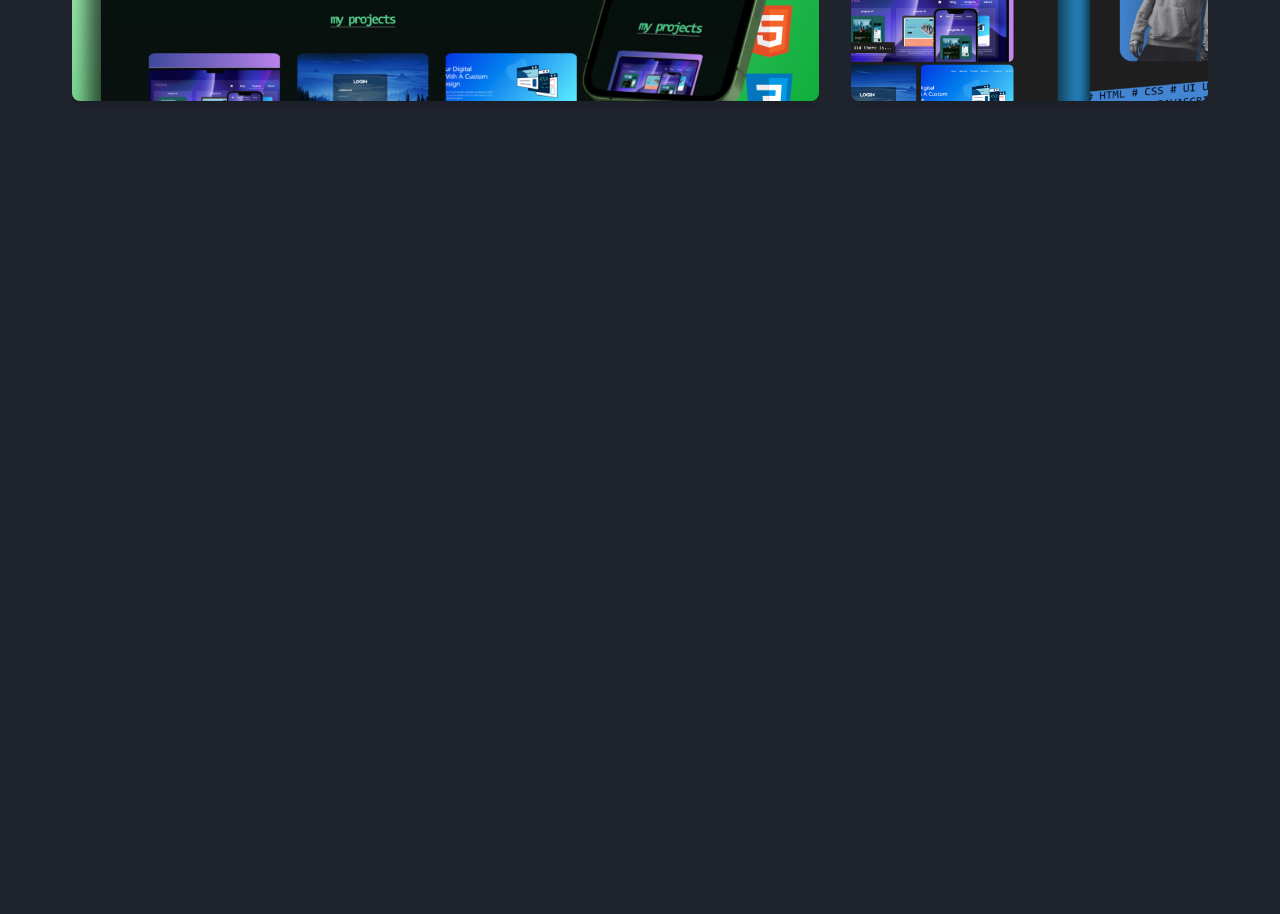
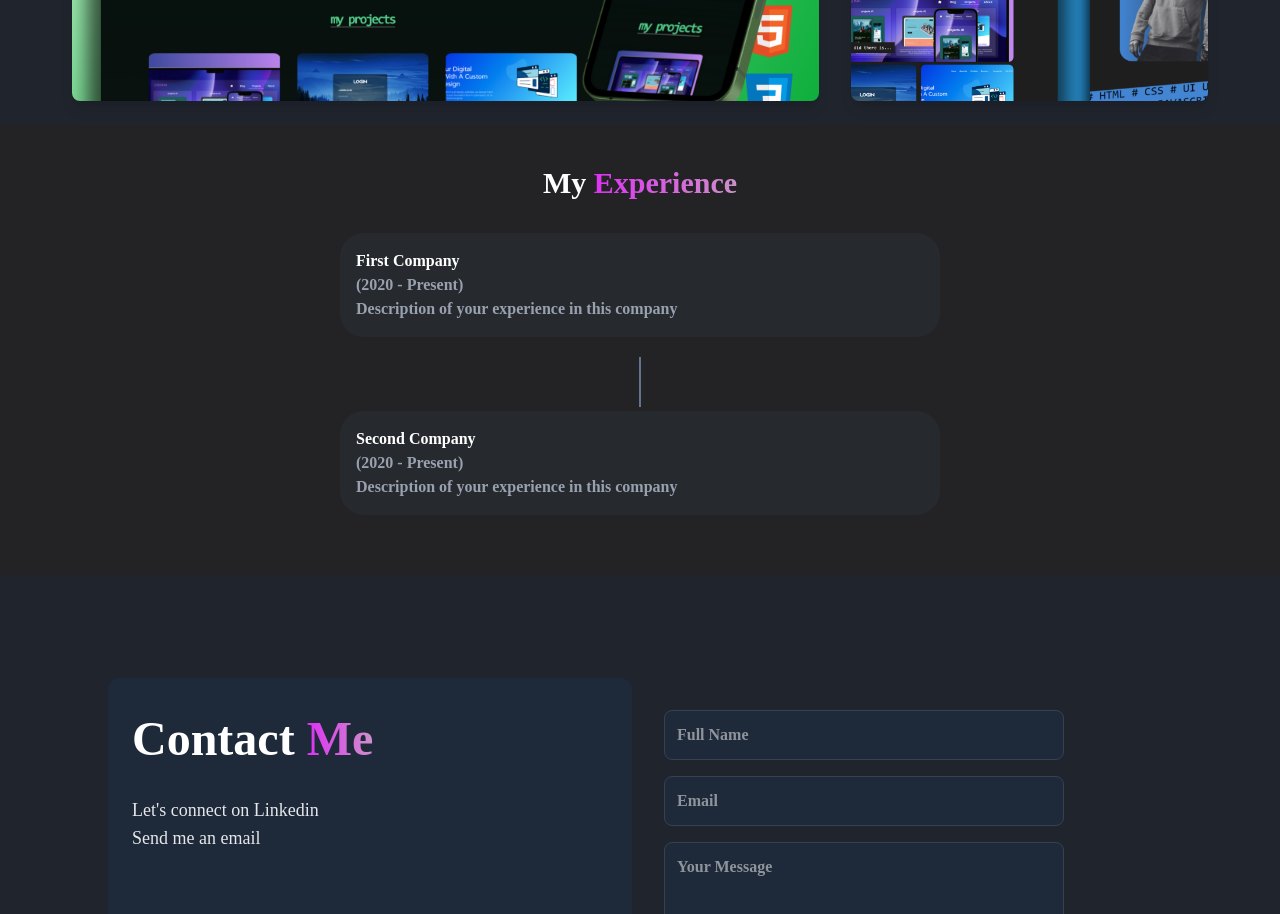
Before and after one commit to razanakoto-carlos/portofolio-next, a React (Vite) app: page / in a window 1280 px wide. Shown: the part 1880-2794 px from the top of the page. Before the commit the page ends 2005 px from the top, so only its background shows below. Built offline with nearby package versions, Linux system fonts and the light colour scheme.

Commit message:
Experience and Contact

```diff
--- a/src/App.jsx
+++ b/src/App.jsx
@@ -1,4 +1,6 @@
 import About from "./components/About"
+import Contact from "./components/Contact"
+import Experience from "./components/Experience"
 import Hero from "./components/Hero"
 import Navbar from "./components/Navbar"
 import Work from "./components/Work"
@@ -10,6 +12,8 @@ function App() {
       <Hero />
       <About />
       <Work />
+      <Experience />
+      <Contact />
     </>
   )
 }
--- /dev/null
+++ b/src/components/Contact.jsx
@@ -0,0 +1,45 @@
+import React from 'react'
+
+function Contact() {
+    return (
+        <div className='flex justify-center my-5 h-full sm:h-[70vh] items-center'>
+            <div className='max-w-[1200px] mx-auto'>
+                <div>
+                    <div className='grid grid-cols-1 md:grid-cols-2'>
+                        <div className='p-6 mr-2 bg-gray-800 rounded-xl flex flex-col justify-around'>
+                            <h1 className='text-4xl sm:text-5xl text-white'>
+                                Contact <span>Me</span>
+                            </h1>
+                            <p className='text-normal text-lg font-medium text-gray-200 mt-2'>
+                                Let's connect on Linkedin <br /> Send me an email
+                            </p>
+                            <div className='flex items-center mt-2 text-gray-400'>
+                                <svg fill='none' stroke="currentColor" strokeLinejoin='round' strokeLinecap='round'>
+                                    <path strokeLinejoin='round' strokeLinecap='round' strokeWidth={1.5} />
+                                </svg>
+                                <div className='ml-4 text-md tracking-wide w-40'>
+                                    <p>Razanakoto Carlos</p>
+                                </div>
+                            </div>
+                        </div>
+                        <form action="" className='p-6 flex flex-col justify-center max-w-[700px]' method='post'>
+                            <div className='flex flex-col'>
+                                <input type="text" name='name' id='name' placeholder='Full Name' className='w-100 mt-2 p-3 rounded-lg bg-gray-800 border border-gray-700 text-white' />
+                            </div>
+                            <div className='flex flex-col mt-2'>
+                                <input type="email" name='email' id='email' placeholder='Email' className='w-100 mt-2 py-3 px-3 rounded-lg bg-gray-800 border border-gray-700 text-white' />
+                            </div>
+                            <div className='flex flex-col mt-2'>
+                                <textarea name="message" id="message" cols="30" rows="5" className='w-100 mt-2 py-3 px-3 rounded-lg bg-gray-800 border border-gray-700 text-white' placeholder='Your Message'></textarea>
+                            </div>
+                            <button type='submit' className='md:w-100 bg-primary-color text-white py-3 px-6 rounded-lg mt-3'>Submit</button>
+                        </form>
+                    </div>
+                </div>
+            </div>
+
+        </div>
+    )
+}
+
+export default Contact
--- /dev/null
+++ b/src/components/Experience.jsx
@@ -0,0 +1,23 @@
+import React from 'react'
+
+function Experience() {
+  return (
+    <div className='py-10 bg-[#232325]'>
+    <h2 className='mb-8 text-3xl text-white text-center'>My <span>Experience</span></h2>
+    <div className='mb-[20px] text-white relative bg-gray-700/20 p-4 rounded-3xl max-w-[600px] mx-auto'>
+        <p>First Company</p>
+        <p className='text-gray-400'>(2020 - Present)</p>
+        <p className='text-gray-400'>Description of your experience in this company</p>
+    </div>
+
+    <div className='h-[50px] w-[2px] bg-slate-500 relative my-1 mx-auto'></div>
+    <div className='mb-[20px] text-white relative bg-gray-700/20 p-4 rounded-3xl max-w-[600px] mx-auto'>
+        <p>Second Company</p>
+        <p className='text-gray-400'>(2020 - Present)</p>
+        <p className='text-gray-400'>Description of your experience in this company</p>
+    </div>
+    </div>
+  )
+}
+
+export default Experience
```
